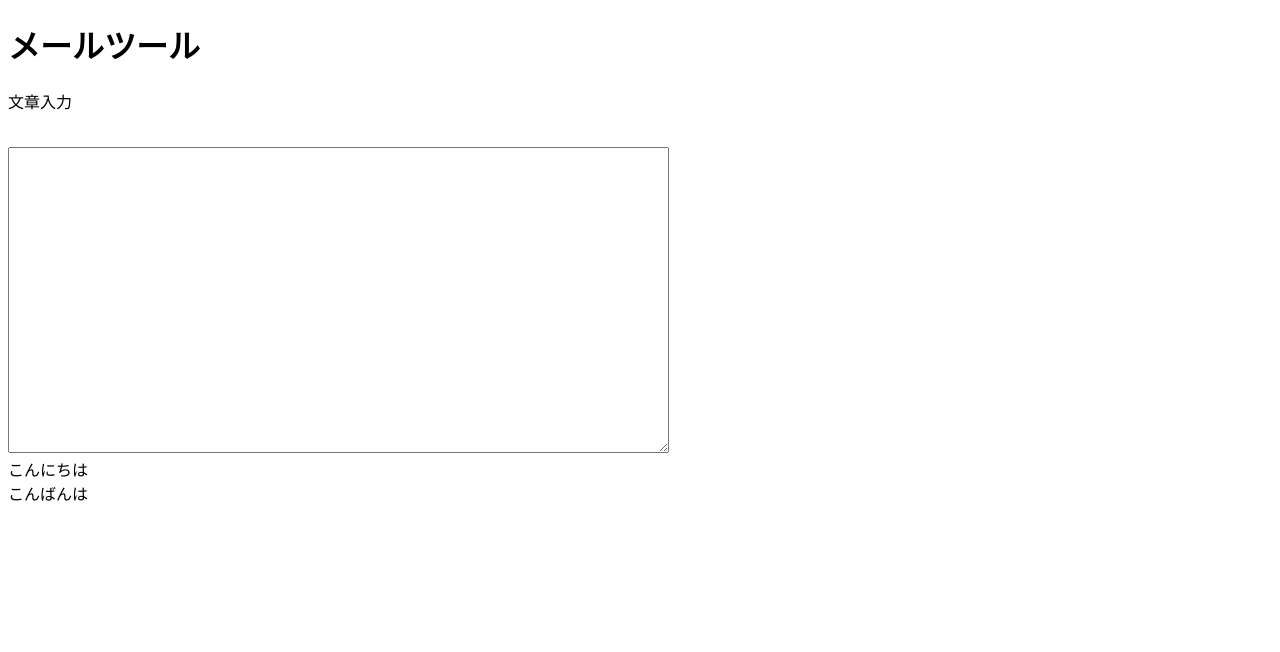
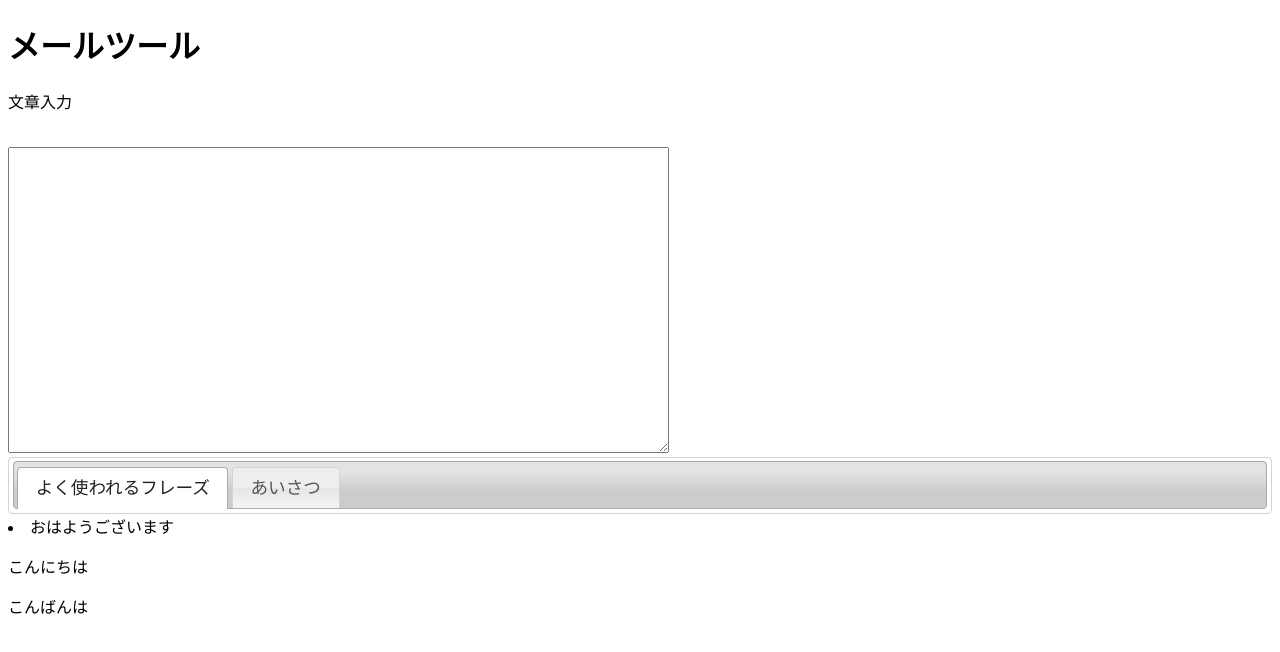
Before and after one commit to Wakabataku/MailTool, a plain HTML site: page index.html in a window 1280 px wide. Drawn offline with Linux system fonts and the light colour scheme.

Commit message:
入力できるようにした

```diff
--- a/form.js
+++ b/form.js
@@ -1,12 +1,32 @@
 $(function(){
+
+    //タブを指定
+    $("#tabs").tabs();
+
+    //クリックされたときにテキストエリアに入力
+    $('#often').children().on('click', function(){
+        let word = $(this).text();
+        console.log(word);
+        $('textarea').append(word+'\n');
+    });
     //語句をドラッグ可能にする
-    $(".hand").draggable({helper: "clone"});
+    $('#often').children().draggable({helper: "clone"});
 
     //語句がドロップされたときの処理
-    $(".main").droppable({
-        //dropイベント
+    $("#main").find('textarea').droppable({
         drop: function(event, ui){
-
+            //ドラッグされた要素情報取得
+            let selectedWord = ui.draggable.text();;
+            $('textarea').append(selectedWord+ '\n');
+            // console.log(selectedWord);
         }
     })
-})
+
+    // //語句がドロップされたときの処理
+    // $(".main").droppable({
+    //     //dropイベント
+    //     drop: function(event, ui){
+    //         let selectedSrc = ui.draggable.attr("href");
+    //     }
+    // });
+});
--- a/index.html
+++ b/index.html
@@ -13,16 +13,27 @@
         <h1>メールツール</h1>
     </header>
 
-    <div class="main">
+    <div id="main">
         <form action="" method="post">
         <p>文章入力</p><br>
         <textarea name="input_form" rows="20" cols="80"></textarea>
         </form>
     </div>
 
+    <div id="tabs">
+        <ul>
+            <li><a href="#often">よく使われるフレーズ</a></li>
+            <li><a href="#greeting">あいさつ</a></li>
+        </ul>
+    </div>
 
-    <div class="hand">こんにちは</div>
-    <div class="hand">こんばんは</div>
+    <div id="often">
+        <li><a name="wordlist">おはようございます</a></li>
+        <p>こんにちは</p>
+        <p>こんばんは</p>
+        <!-- <button type="button" id="wordlist1">こんにちは</button>
+        <button type="button" id="wordlist2">こんばんは</button> -->
+    </div>
 
 
 </body>
--- /dev/null
+++ b/test.sass
@@ -0,0 +1,2 @@
+ul#hoge
+    list-style:none
```
